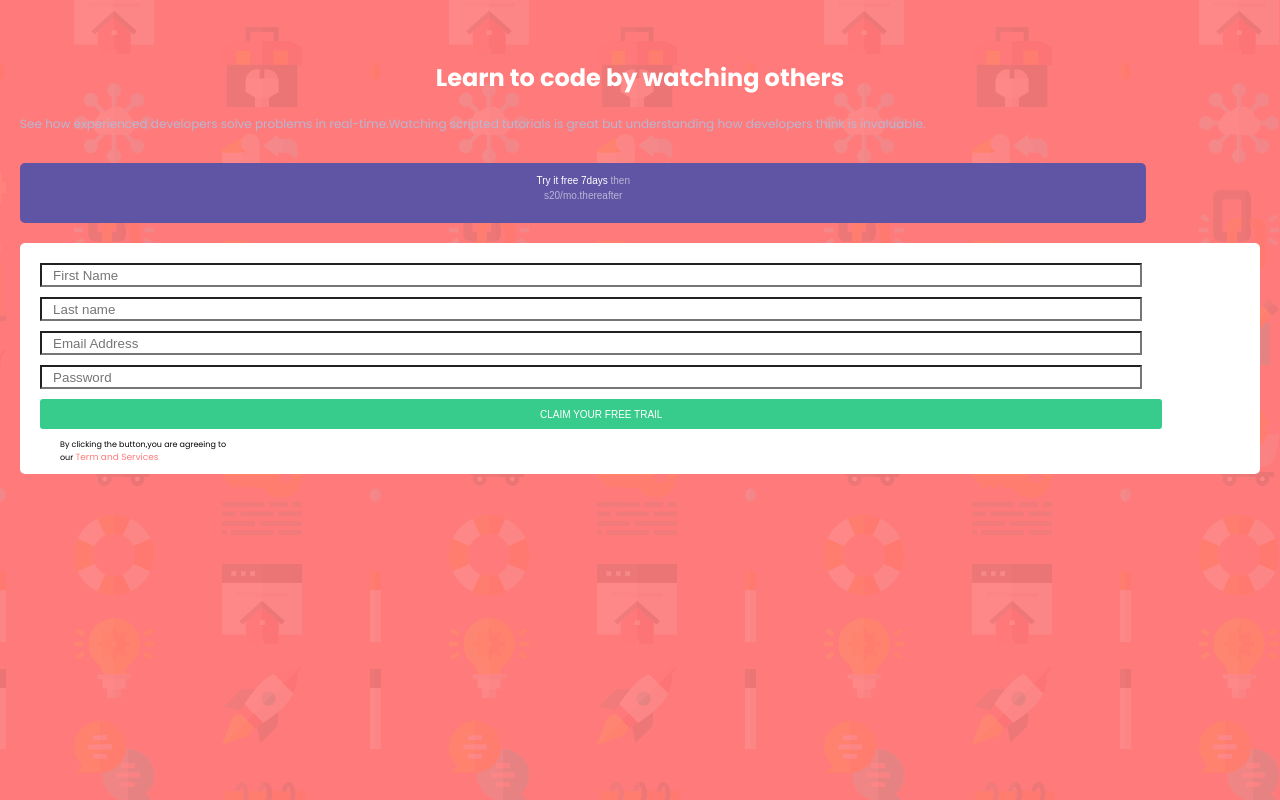
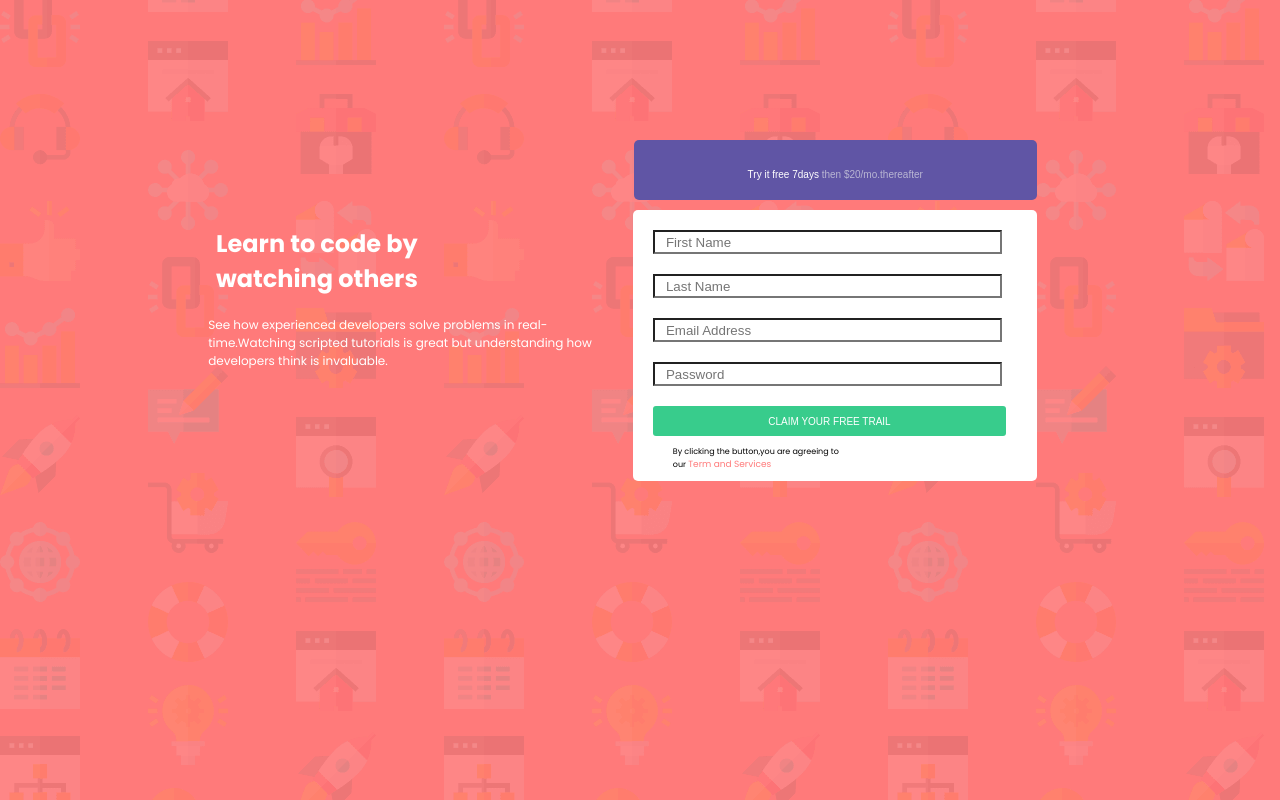
Before and after one commit to Amir965/css-dom-challenge, a plain HTML site: page index.html in a window 1280 px wide. Drawn offline with Linux system fonts and the light colour scheme.

Commit message:
desktopmodified

```diff
--- a/index.html
+++ b/index.html
@@ -5,21 +5,27 @@
     <meta name="viewport" content="width=device-width, initial-scale=1.0" />
     <link rel="stylesheet" href="https://fonts.googleapis.com/css?family=Poppins:400,700&display=swap" rel="stylesheet">
     <link rel="stylesheet" href="/style.css">
+    <script src="/script.js"></script>
     <title>DOM - CSS</title>
   </head>
   <body>
 <div class="top">
  <h2>Learn to code by watching others</h2>
-<p>See how experienced developers solve problems in real-time.Watching scripted tutorials is great but understanding how developers think is invaluable.</p>
-<button><span>Try it free 7days</span> then</br> s20/mo.thereafter</p></button>
-</div>
+<p>See how experienced developers solve problems in real-time.Watching scripted tutorials is great but understanding how developers think is invaluable.</p></div>
+<button class="but"><span>Try it free 7days</span> then $20/mo.thereafter</p></button>
 <div class="form">
-<input type="text" placeholder="   First Name ">
-<input type="text" placeholder="   Last name ">
-<input type="text" placeholder="   Email Address ">
-<input type="text" placeholder="   Password ">
-<button>CLAIM YOUR FREE TRAIL</button>
-<P>By clicking the button,you are agreeing to</br> our <span>Term and Services</span></P>
+  <form action="">
+<input type="text" placeholder="   First Name " id="first_name" value="" autocomplete="off">
+<p id="message"></p>
+<input type="text" placeholder="   Last Name " id="last_name" autocomplete="off">
+<p id="message1"></p>
+<input type="email" placeholder="   Email Address " id="email" autocomplete="off">
+<p id="message2"></p>
+<input type="password" placeholder="   Password " id="password" autocomplete="off">
+<p id="message3"></p>
+<button onclick="return myFun()">CLAIM YOUR FREE TRAIL</button>
+</form>
+<p>By clicking the button,you are agreeing to</br> our <span>Term and Services</span></p>
 </div>
 
   </body>
--- /dev/null
+++ b/script.js
@@ -0,0 +1,48 @@
+function myFun() {
+    var first = document.getElementById("first_name").value;
+    var last = document.getElementById("last_name").value;
+    var mail = document.getElementById("email").value;
+    var pass = document.getElementById("password").value;
+
+
+        if (first == "") {
+        document.getElementById("message").innerHTML = "First name cannot be empty ";
+        document.getElementById("first_name").style.border = "1px  solid red";
+        return false;
+    }
+    else  {
+            document.getElementById("message").innerHTML = " ";
+            document.getElementById("first_name").style.border = "1px  solid green";
+
+    }
+
+    if (last == "") {
+        document.getElementById("message1").innerHTML = "Last name cannot be empty ";
+        document.getElementById("last_name").style.border = "1px solid red";
+        return false;
+    }
+    else  {
+        document.getElementById("message1").innerHTML = " ";
+        document.getElementById("last_name").style.border = "1px  solid green";
+    }
+
+    if (mail == "") {
+        document.getElementById("message2").innerHTML = "Looks like this is not an email ";
+        document.getElementById("email").style.border = "1px solid red";
+        return false;
+    }
+    else  {
+        document.getElementById("message2").innerHTML = " ";
+        document.getElementById("email").style.border = "1px  solid green";
+    }
+    if (pass == "") {
+        document.getElementById("message3").innerHTML = "Password cannot be empty ";
+        document.getElementById("password").style.border = "1px solid red";
+        return false;
+    }
+
+    else  {
+        document.getElementById("message3").innerHTML = " ";
+        document.getElementById("password").style.border = "1px  solid green";
+    }
+}
--- a/style.css
+++ b/style.css
@@ -22,10 +22,10 @@ body{
     margin-top: 20px;
     margin-left: 20px;
     margin-right: 10px;
-    color: hsl(246, 25%, 77%);
+    color:white;
 font-size: 12px;
 }
-.top button{
+.but{
     margin-top: 30px;
     margin-left: 20px;
     margin-right: 20px;
@@ -40,7 +40,7 @@ font-size: 12px;
     line-height: 15px;
     padding-top: 10px;
 }
-.top span{
+.but span{
     color: white;
 }
 .form{
@@ -58,6 +58,7 @@ font-size: 12px;
     margin-top: 10px;
     background-color: white;
 }
+
 .form button{
     margin-left: 10px;
     margin-right: 10px;
@@ -81,3 +82,95 @@ font-size: 12px;
     color:  hsl(0, 100%, 74%);
     font-size: 9px;
 }
+/* .form p{
+    color: red;
+    text-align: right;
+}  */
+
+@media screen and (min-width:1024px){
+    body{
+        background-image: url(images/bg-intro-desktop.png);
+        background-color: hsl(0, 100%, 74%);
+    }
+    .top{
+        float: left;
+    }
+    .top h2{
+
+        color: white;
+        margin-top: 25%;
+        margin-left: 20%;
+        margin-right:50% ;
+
+    }
+    .top p{
+        margin-top: 20px;
+        margin-left: 23%;
+        margin-right: 30%;
+        color: white;
+    font-size: 12px;
+
+    }
+    .but{
+        float: right;
+        margin-top:-18%;
+        /* margin-left: 49.5%; */
+        margin-right: 19%;
+        color: white;
+        background-color:  hsl(248, 32%, 49%);
+        height: 60px;
+        width: 31.5%;
+        border-radius: 5px;
+        border: none;
+        font-size:10px;
+        color: hsl(246, 25%, 77%);
+        /* line-height: 15px; */
+        /* padding-top: 10px; */
+    }
+    .but span{
+        color: white;
+    }
+    .form{
+        float: right;
+        margin: 20px;
+        padding: 10px;
+        margin-right: 19%;
+        margin-top:-12.5%;
+        width: 30%;
+        background-color: white;
+        border-radius: 5px;
+        border: none;
+    }
+    .form input{
+        margin-left: 10px;
+        margin-right: 10px;
+        height: 20px;
+        width: 90%;
+        margin-top: 10px;
+        background-color: white;
+    }
+    .form button{
+        margin-left: 10px;
+        margin-right: 10px;
+        height: 30px;
+        width: 92%;
+        margin-top: 10px;
+        background-color: hsl(154, 59%, 51%);
+        border-radius: 3px;
+        border: none;
+        color:white;
+        font-size: 10px;
+    }
+    .form p{
+        font-size: 8px;
+        margin-top: 10px;
+        margin-left: 30px;
+        margin-right: 30px;
+    }
+    .form span{
+        color:  hsl(0, 100%, 74%);
+        font-size: 9px;
+    }
+
+
+}
```
